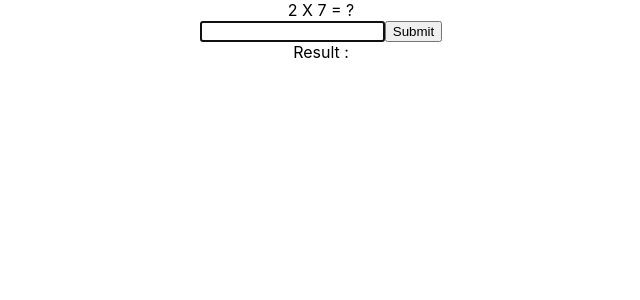
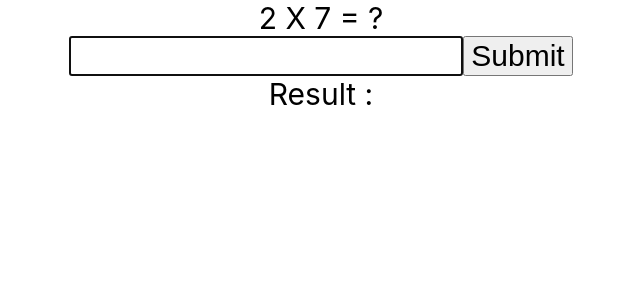
Before and after one commit to kimjingo/react_multp_practice, a React (Create React App) app: page / in a window 1280 px wide. Shown: the top 300 px of the page, without its empty margins (319-959 px from the left). Built offline with nearby package versions, Linux system fonts and the light colour scheme.

Commit message:
add color to result

```diff
--- a/src/App.css
+++ b/src/App.css
@@ -1,3 +1,11 @@
+* {
+  font-size: 30px;
+}
+
+input {
+  width:auto;
+}
+
 .App {
   text-align: center;
 }
@@ -48,3 +56,11 @@ input::-webkit-inner-spin-button {
 input[type=number] {
   -moz-appearance: textfield;
 }
+
+.wrong {
+  color:red;
+}
+
+.correct{
+  color:blue;
+}
--- a/src/Gugudan.js
+++ b/src/Gugudan.js
@@ -13,6 +13,7 @@ class Gugudan extends React.Component {
       value: '',
       result: '',
       history: [],
+      resultStyle: '',
     };
   }
 
@@ -23,16 +24,19 @@ class Gugudan extends React.Component {
     // this.setState( { history : history } ) ;
 
     if(parseInt(this.state.value) === this.state.first * this.state.second) {
+
       this.setState({
         result: 'Correct',
         first: Math.ceil(Math.random() * 9),
         second: Math.ceil(Math.random() * 9),
         value: '',
+        resultStyle: 'blue',
       });
     }else{
       this.setState({
         result: 'Wrong',
         value: '',
+        resultStyle: 'red',
       });
     }
   };
@@ -73,7 +77,7 @@ class Gugudan extends React.Component {
           <input type="number" name="youranswer" value={this.state.value} autofocus="true" onChange={this.onChange} />
           <button>Submit</button>
         </form>
-        <div>Result : {this.state.result}</div>
+        <div id='result' style={{color:this.state.resultStyle}} >Result : {this.state.result}</div>
         {/* <ol> {moves} </ol> */}
       </div>
     );
```
Also changed, not shown: 1 other file (tests, documents, lock files or other folders).
